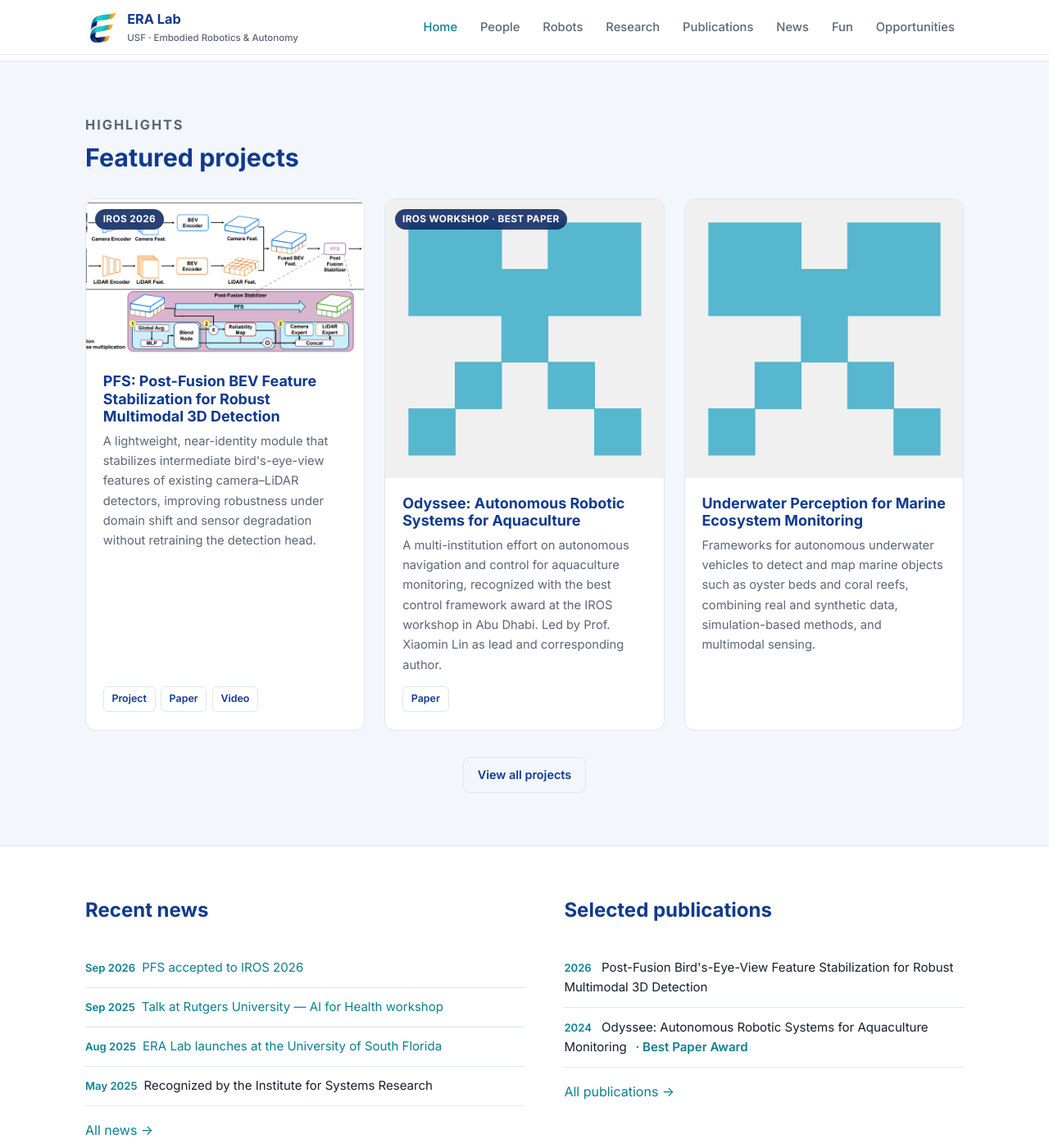
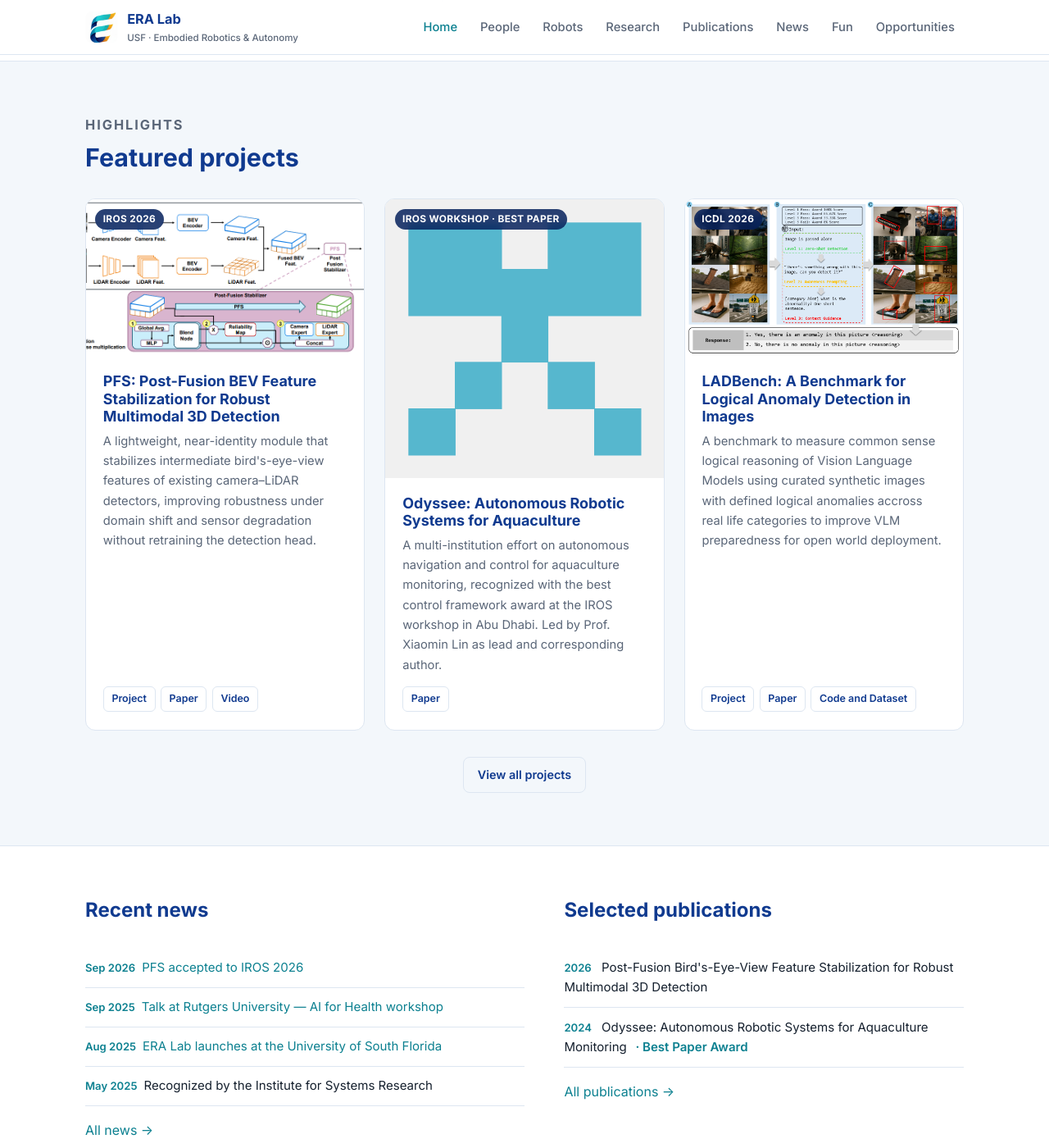
Before and after one commit to era-research-lab/era-research-lab.github.io, a Jekyll site: the page built from index.html, in a window 1280 px wide and 1400 px high, scrolled down 1704 px. Shown: the whole window at 82% size. Built offline with Jekyll 4.4.1, drawn with Linux system fonts in a browser that asks for light colours; a style sheet for code colours, icons or effects is not loaded.

Commit message:
Add ladbench project card

```diff
--- a/_data/projects.yml
+++ b/_data/projects.yml
@@ -41,6 +41,23 @@
   links:
     - { label: Paper, url: "https://ieeexplore.ieee.org/document/11128133", icon: "fas fa-file-lines" }
 
+- title: "LADBench: A Benchmark for Logical Anomaly Detection in Images"
+  slug: ladbench.md
+  image: ladbench.png
+  featured: true
+  badge: ICDL 2026
+  description: >-
+    A benchmark to measure common sense logical reasoning of Vision Language Models using
+    curated synthetic images with defined logical anomalies accross real life categories
+    to improve VLM preparedness for open world deployment.
+  tags: [Vision Language Models, Logical Anomaly Detection, Multimodal Reasoning, Visual Question Answering]
+  people: [Sahasra Kondapalli, Lara Radovanovic, Aadi Palnitkar, Mingyang Mao, Xiaomin Lin]
+  page: /projects/ladbench/
+  links:
+    - { label: Project, url: /projects/ladbench/, icon: "fas fa-file-lines" }
+    - { label: Paper,   url: "https://arxiv.org/abs/2606.17433", icon: "ai ai-arxiv" }
+    - { label: Code and Dataset,   url: "https://huggingface.co/datasets/SahasraK/LADBench", icon: "fab fa-hugging-face" }
+
 - title: "Underwater Perception for Marine Ecosystem Monitoring"
   slug: underwater-perception
   image: placeholder.png   # TODO: add a project teaser image
```
